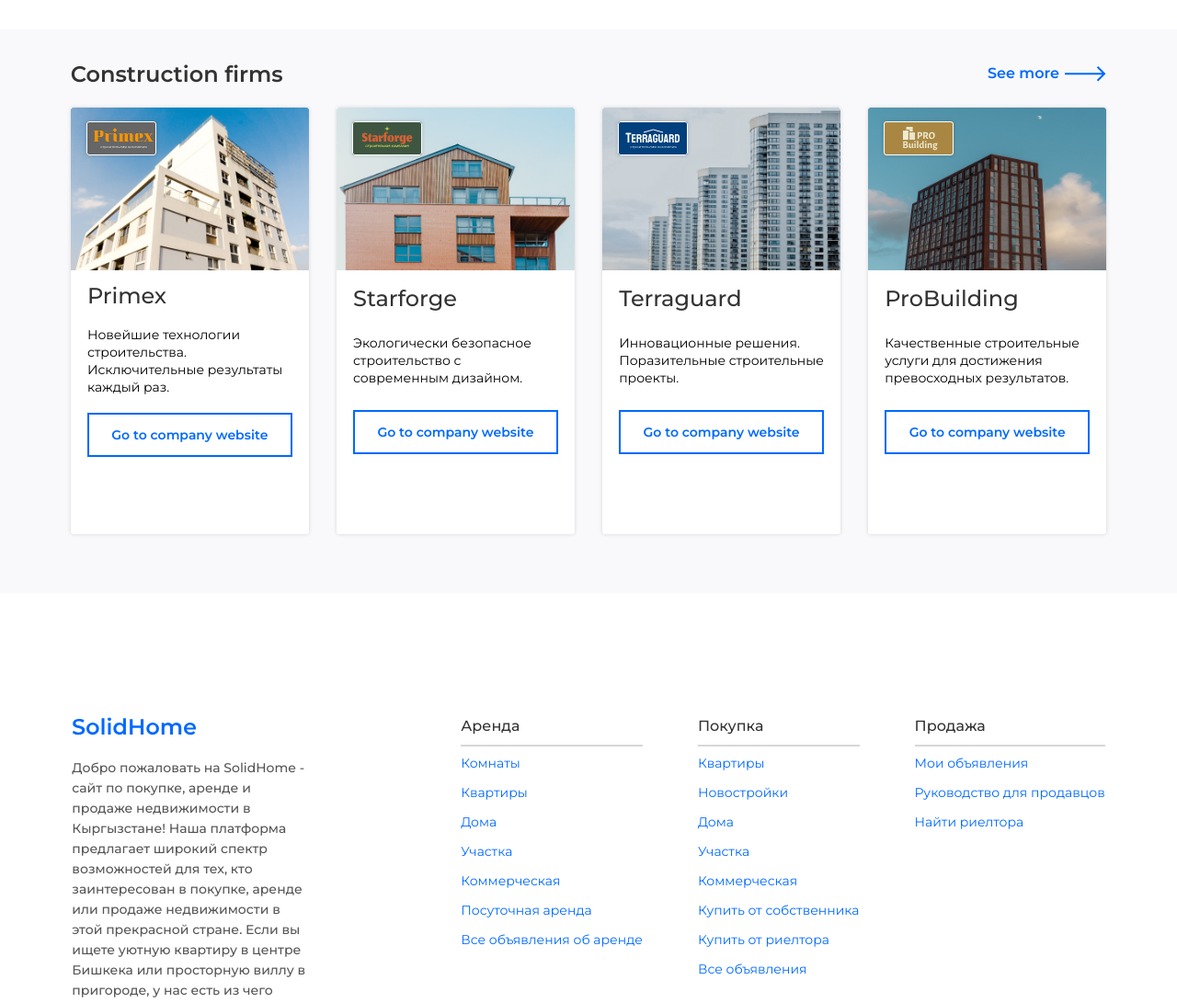
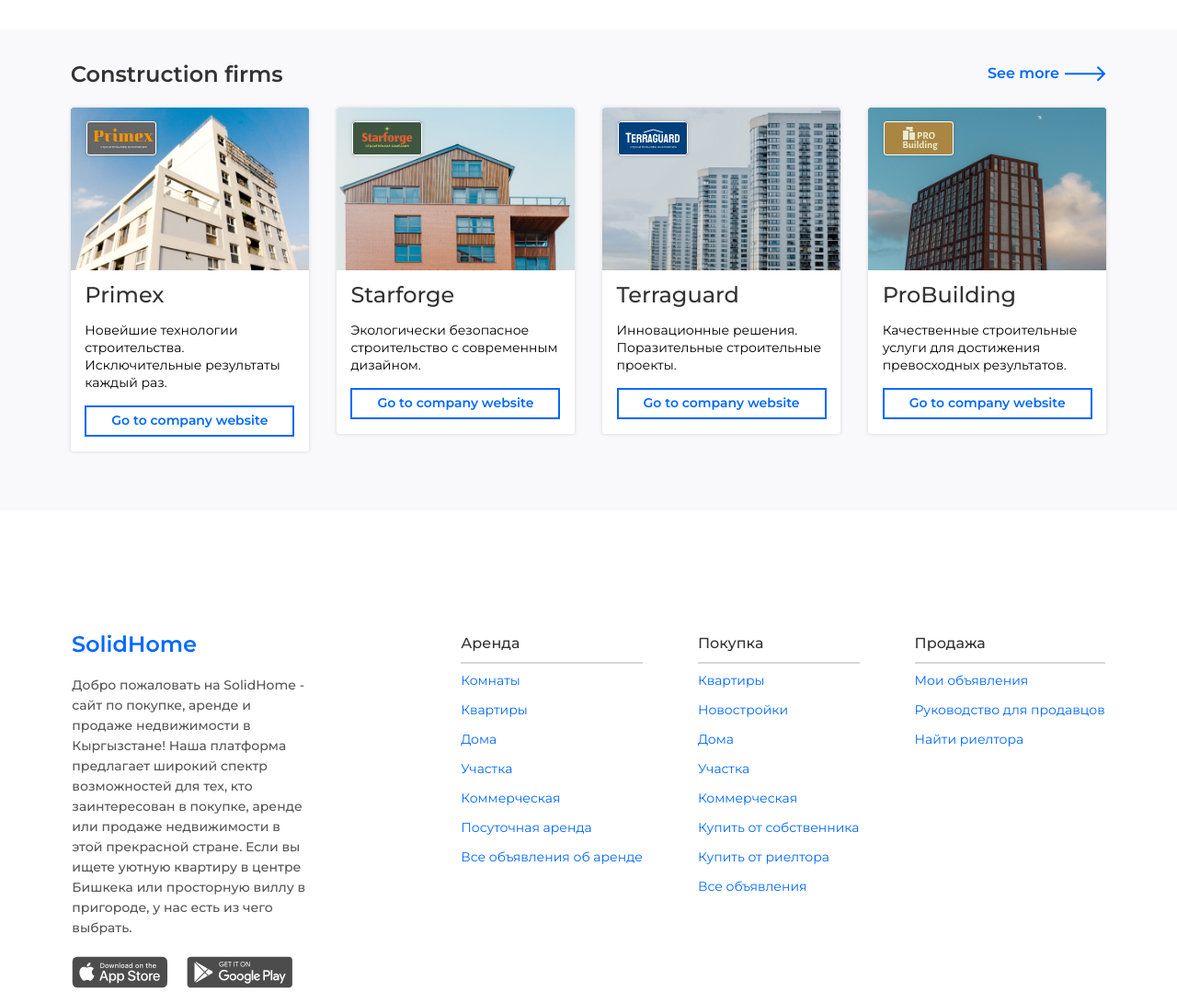
Before and after one commit to Rami-0/Solid-Home, a React (Create React App) app: page / in a window 1280 px wide. Shown: the part 748-1839 px from the top of the page at 92% size. Built offline with nearby package versions, Linux system fonts and the light colour scheme.

Commit message:
fix/adaptiv for laptop

```diff
--- a/src/components/BuildingCard/BuildingCard.module.scss
+++ b/src/components/BuildingCard/BuildingCard.module.scss
@@ -1,7 +1,7 @@
 .card_container{
   border-radius: 3px;
-  width: 23%;
-  height: 45vh;
+  width: 22%;
+  height: fit-content;
   background-color: #fff;
   box-shadow: 0px 0px 4px 0px #00000026;
   .pic_card{
@@ -16,11 +16,12 @@
     }
   }
   .about_card{
-    height: 38%;
-    padding: 0 7%;
+    padding: 3% 6% 6% 6%;
     display: flex;
+    flex-direction: row;
     flex-direction: column;
     justify-content: space-around;
+    gap: 15px;
     p{
       font-family: Montserrat;
       font-size: 14px;
@@ -48,9 +49,6 @@
 }
 @media (max-width: 1500px) {
   .card_container{
-    height: 58vh;
-    .about_card{
-      height: 45%;
-    }
+    width: 23%;
   }
 }
```
